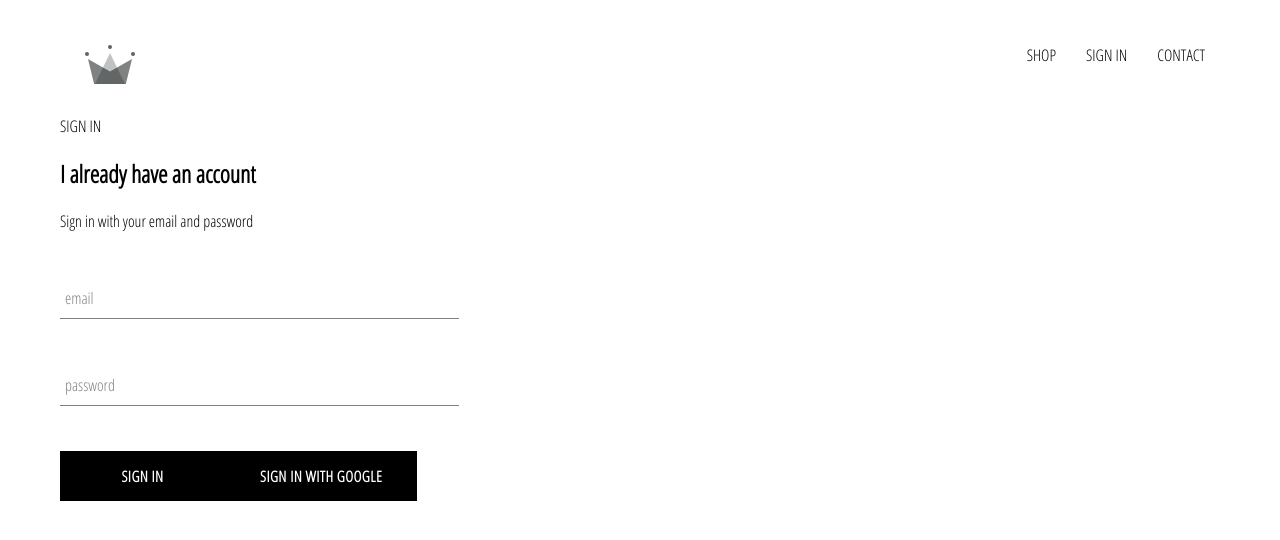
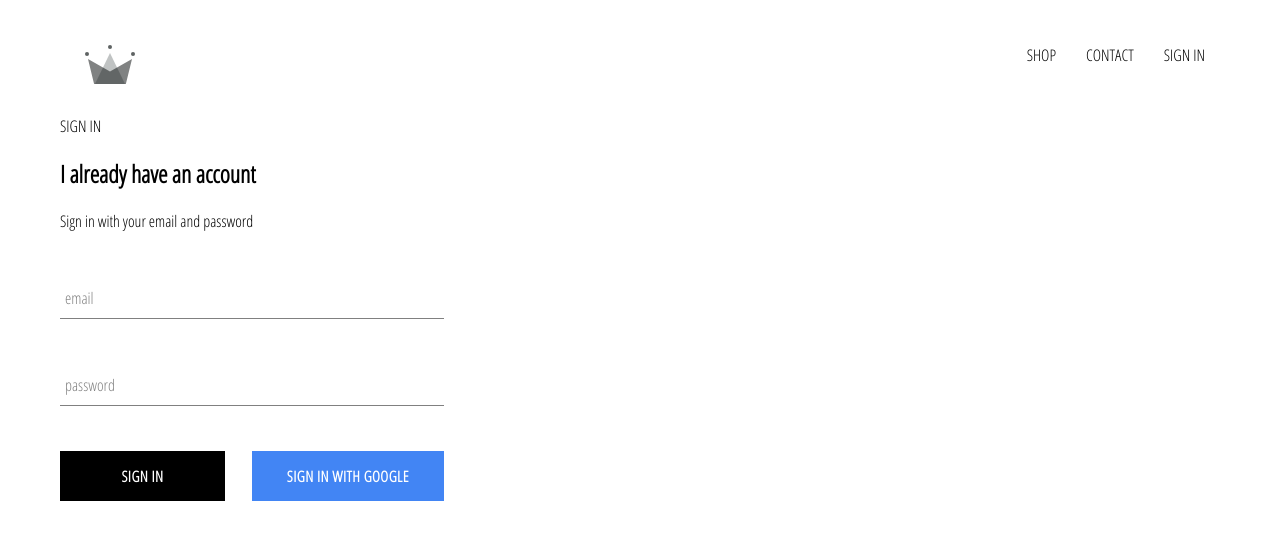
Before and after one commit to gautrohit/crown-clothing, a React (Create React App) app: page /signin in a window 1280 px wide. Shown: the top 540 px of the page. Built offline with nearby package versions, Linux system fonts and the light colour scheme; no server answers; a web font is replaced by a local one.

Commit message:
add sign-in with Google

```diff
--- a/src/App.css
+++ b/src/App.css
@@ -6,3 +6,6 @@ a {
   text-decoration: none;
   color: black;
 }
+* {
+  box-sizing: border-box;
+}
--- a/src/App.js
+++ b/src/App.js
@@ -4,12 +4,36 @@ import Homepage from "./pages/homepage/Homepage.jsx";
 import ShopPage from "./pages/shop/ShopPage";
 import Header from "./components/header/Header";
 import SignInSignUpPage from "./pages/sign-in-and-sign-up/SignInSignUpPage";
+import { auth } from "./firebase/Firebase.utile";
+import React from "react";
 
-function App() {
+class App extends React.Component {
+  constructor(props) {
+    super(props);
+
+    this.state = {
+      currentUser: null,
+    };
+  }
+
+  unsubscribeFromAuth = null;
+
+  componentDidMount() {
+    this.unsubscribeFromAuth = auth.onAuthStateChanged((user) => {
+      this.setState({ currentUser: user });
+
+      // console.log(user.displayName);
+    });
+  }
+
+  componentWillUnmount() {
+    this.unsubscribeFromAuth();
+  }
+  render() {
     return (
       <div className="App">
         <div>
-        <Header />
+          <Header currentUser={this.state.currentUser} />
           <Switch>
             <Route exact path="/" component={Homepage} />
             <Route exact path="/shop" component={ShopPage} />
@@ -19,5 +43,6 @@ function App() {
       </div>
     );
   }
+}
 
 export default App;
--- a/src/components/custom-button/CustomeButton.js
+++ b/src/components/custom-button/CustomeButton.js
@@ -1,9 +1,12 @@
 import React from "react";
 import "./customButton.scss";
 
-function CustomeButton({ children, ...otherProps }) {
+function CustomeButton({ children, isGoogleSignIn, ...otherProps }) {
   return (
-    <button className="custom-button" {...otherProps}>
+    <button
+      className={`${isGoogleSignIn ? "google-sign-in" : ""} custom-button`}
+      {...otherProps}
+    >
       {children}
     </button>
   );
--- a/src/components/custom-button/customButton.scss
+++ b/src/components/custom-button/customButton.scss
@@ -19,4 +19,14 @@
     color: black;
     border: 1px solid black;
   }
+
+  &.google-sign-in {
+    background-color: #4285f4;
+    color: white;
+
+    &:hover {
+      background-color: #357ae8;
+      border: none;
+    }
+  }
 }
--- a/src/components/header/Header.js
+++ b/src/components/header/Header.js
@@ -2,8 +2,10 @@ import React from "react";
 import "./header.scss";
 import { Link } from "react-router-dom";
 import { ReactComponent as Logo } from "../../assets/crown.svg";
+import { auth } from "../../firebase/Firebase.utile";
 
-const Header = () => {
+const Header = ({ currentUser }) => {
+  console.log("Header^^^^^^" + currentUser);
   return (
     <div className="header">
       <Link className="logo-container" to="/">
@@ -13,12 +15,18 @@ const Header = () => {
         <Link to="/shop" className="option">
           SHOP
         </Link>
-        <Link to="/signin" className="option">
-          SIGN IN
-        </Link>
         <Link to="/contact" className="option">
           CONTACT
         </Link>
+        {currentUser ? (
+          <Link className="option" onClick={() => auth.signOut()}>
+            SIGN OUT
+          </Link>
+        ) : (
+          <Link to="/signin" className="option">
+            SIGN IN
+          </Link>
+        )}
       </div>
     </div>
   );
--- a/src/components/header/header.scss
+++ b/src/components/header/header.scss
@@ -20,6 +20,7 @@
 
     .option {
       padding: 10px 15px;
+      cursor: pointer;
     }
   }
 }
--- a/src/components/sign-in/SignIn.js
+++ b/src/components/sign-in/SignIn.js
@@ -49,11 +49,12 @@ export class SignIn extends Component {
             onChange={this.handleChange}
             label="password"
           />
-
-          <CustomeButton type="submit">Sign In</CustomeButton>
-          <CustomeButton onClick={signWithGoogle}>
-            Sign in with Google
-          </CustomeButton>
+          <div className="button">
+            <CustomeButton type="submit">Sign In</CustomeButton>
+            <CustomeButton onClick={signWithGoogle} isGoogleSignIn>
+              Sign in with Google
+            </CustomeButton>
+          </div>
         </form>
       </div>
     );
--- a/src/components/sign-in/signIn.scss
+++ b/src/components/sign-in/signIn.scss
@@ -3,3 +3,7 @@
   display: flex;
   flex-direction: column;
 }
+.button {
+  display: flex;
+  justify-content: space-between;
+}
```
Lines whose indentation alone changed are shown as unchanged.
